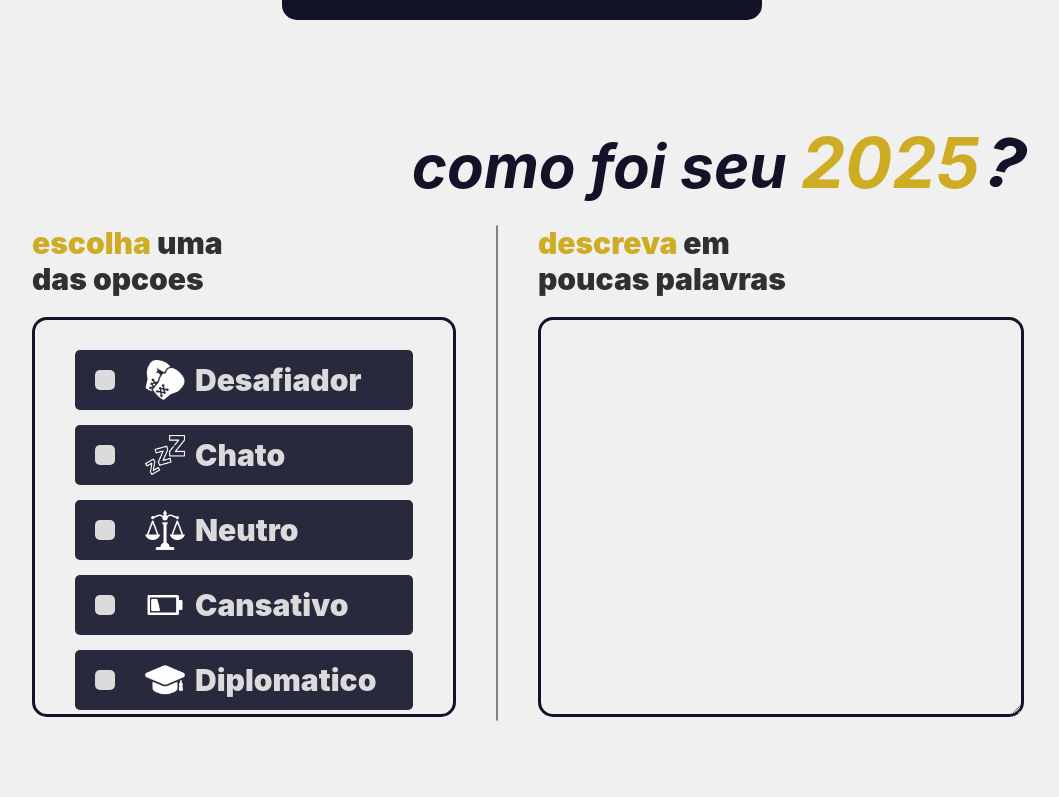
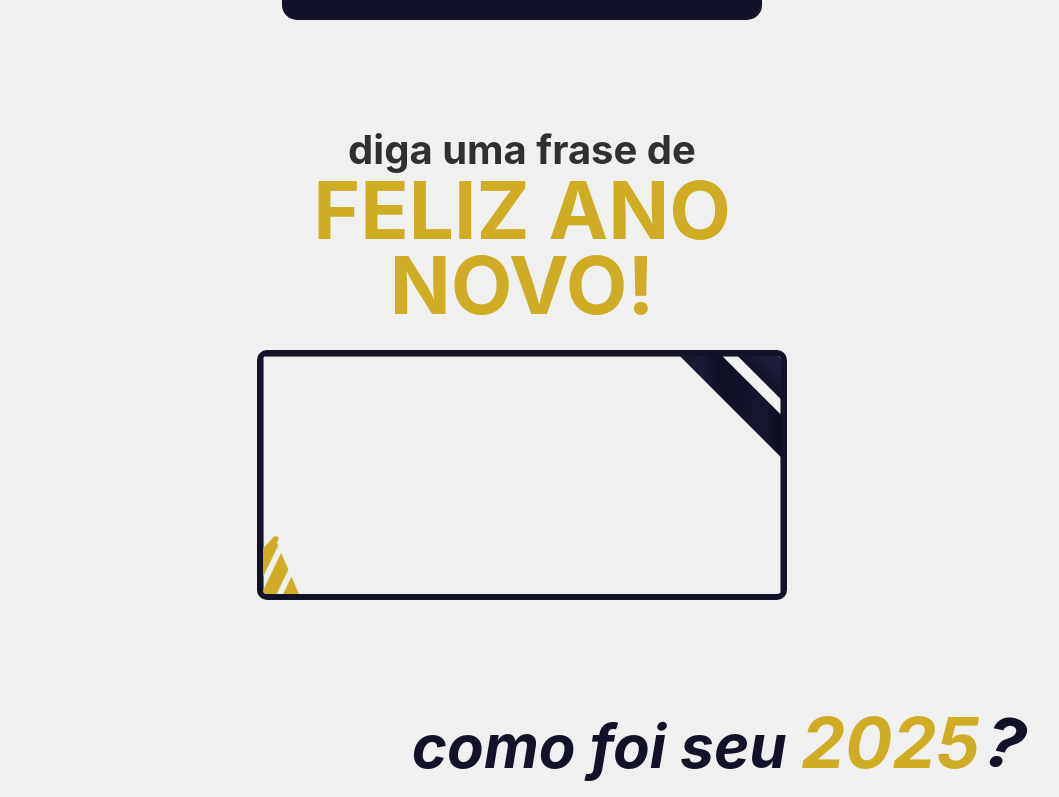
Before and after one commit to FerreiroINTZ/new_year_site, a React (Vite) app: page /criar in a window 1280 px wide. Shown: the part 650-1447 px from the top of the page, without its empty margins (118-1177 px from the left). Built offline with nearby package versions, Linux system fonts and the light colour scheme; a web font is replaced by a local one.

Commit message:
made: setHero content section (create route)

```diff
--- /dev/null
+++ b/src/components/create/setHero/setHero.jsx
@@ -0,0 +1,28 @@
+import style from "./setHero.module.css"
+
+import { useContext } from "react"
+import {Context} from "../context"
+
+function setHero() {
+
+  const {setInfos} = useContext(Context)
+
+  return (
+    <section id={style.setHero}>
+        <h2>
+          diga uma frase de <br /><span>FELIZ ANO NOVO!</span>
+        </h2>
+        <div id={style.writeContanier}>
+          <span id={style.boxIcon}>
+            <img src="/public/icons/partyIcon.png" alt="" />
+          </span>
+          <textarea
+            name="hero"
+          onChange={e => setInfos(e.target)}>
+          </textarea>
+        </div>
+    </section>
+  )
+}
+
+export default setHero
--- /dev/null
+++ b/src/components/create/setHero/setHero.module.css
@@ -0,0 +1,79 @@
+#setHero{
+    display: grid;
+    height: fit-content;
+    justify-items: center;
+    /* background: red; */
+    margin: 0px 375px;
+    margin-top: 100px;
+    text-align: center;
+
+    h2{
+        font-size: 40px;
+        line-height: 60px;
+
+        span{
+            font-size: 80px;
+            color: var(--yellow);
+        }
+    }
+
+    #writeContanier{
+        position: relative;
+        margin-top: 20px;
+        min-width: 100%;
+        max-width: 100%;
+        min-height: 250px;
+        max-height: 250px;
+        border-radius: 10px;
+        border: 6px solid var(--deepBlue);
+        overflow: hidden;
+
+        &::before, &::after{
+            content: '';
+            position: absolute;
+            width: 150px;
+            height: 30px;
+            rotate: 45deg;
+        }
+
+        &::after{
+            top: 25px;
+            right: -35px;
+            background: linear-gradient(
+                45deg,
+                #121328,
+                #1A1B36 18%,
+                #101125 34%,
+                #121328 49%,
+                #16172F 69%,
+                #0E0E21 79%,
+                #121328 100%);
+        }
+
+        &::before{
+            top: 0px;
+            right: -80px;
+            height: 40px;
+            background: linear-gradient(#1D1E3B 50%, #121328);
+        }
+
+        #boxIcon{
+            position: absolute;
+            left: -60px;
+            bottom: -20px;
+        }
+
+        textarea{
+            min-width: 100%;
+            max-width: 100%;
+            min-height: 250px;
+            max-height: 250px;
+            padding: 20px;
+            text-align: center;
+            background: none;
+            color: var(--deepBlue);
+            font-size: 40px;
+        }
+    }
+
+}
--- a/src/create.jsx
+++ b/src/create.jsx
@@ -2,6 +2,7 @@ import Context from "./components/create/context"
 
 import Title from "./components/create/title/title"
 import SetName from "./components/create/setName/setName"
+import SetHero from "./components/create/setHero/setHero"
 import SetHowWas_WhatMade from "./components/create/setHowWas_WhatMade/setHowWas_WhatMade"
 import WhatExpect from "./components/create/whatExpect/whatExpect"
 import SendSection from "./components/create/sendSection/sendSection"
@@ -11,6 +12,7 @@ function create() {
     <Context>
         <Title />
         <SetName />
+        <SetHero />
         <SetHowWas_WhatMade opt={0}/>
         <SetHowWas_WhatMade opt={1}/>
         <WhatExpect />
```
Also changed, not shown: public/icons/partyIcon.png (added).
